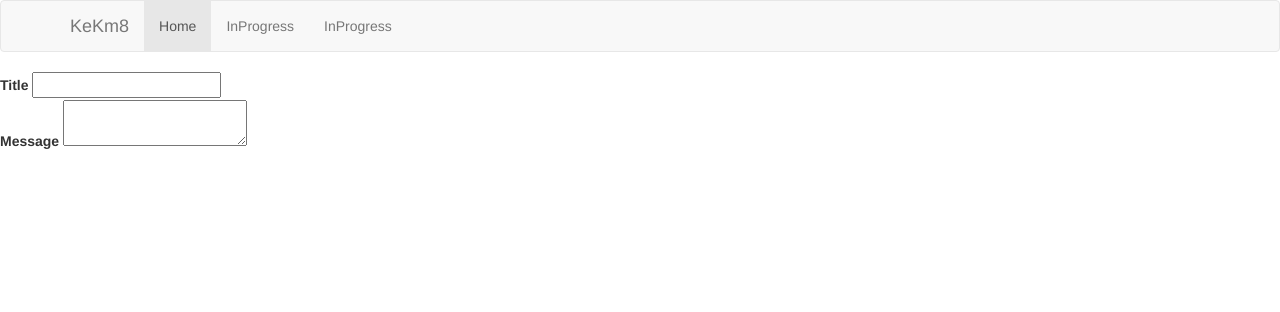
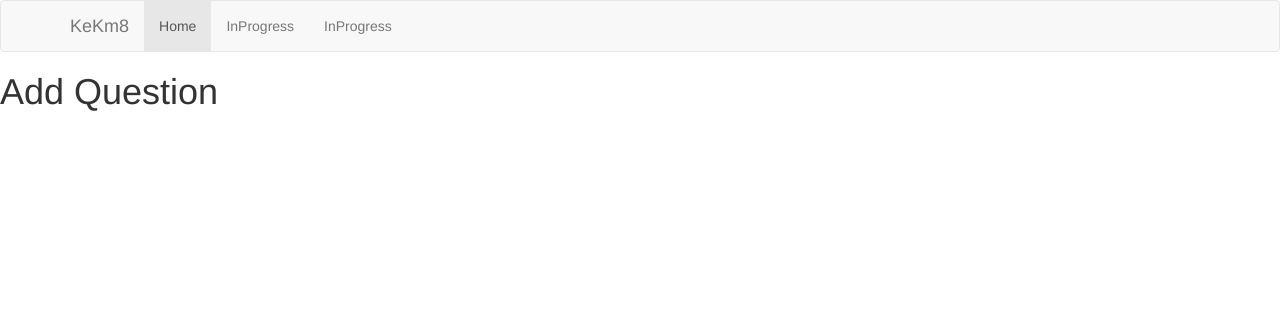
Before and after one commit to Dusernajder/ask_mate_teamproject, a Flask app: template templates/add_question.html in a window 1280 px wide. Shown: the top 312 px of the page. Run offline with Flask 2, Linux system fonts and the light colour scheme; the template is opened without the code that fills it, so the values that code supplies are empty; some libraries are stand-ins or nearby versions.

Commit message:
under construction, commit to be able to pull

```diff
--- a/server.py
+++ b/server.py
@@ -24,11 +24,13 @@ def show_question(question_id):
 def add_question():
 
     if request.method == 'POST':
+        question_id = data_handler.get_id(data_handler.QUESTION_DATA_FILE_PATH)
+        title = request.form['title']
+        message = request.form['message']
+
         return redirect("/")
 
-    return render_template('')
-
-    return render_template('add_question.html')
+    return render_template('add_question-html')
 
 
 if __name__ == "__main__":
--- a/templates/add_question.html
+++ b/templates/add_question.html
@@ -1,15 +1,18 @@
 {% extends 'layout.html' %}
 
 {% block content %}
-    <form name="question" method="post">
-        <div id="title">
-            <label for="title">Title</label>
-            <input name="title">
-        </div>
-        <div id="message">
-            <label for="message">Message</label>
-            <textarea name="message"></textarea>
-        </div>
-    </form>
+
+    <h1>Add Question</h1>
+
+    {#    <form name="question" method="post">#}
+    {#        <div id="title">#}
+    {#            <label for="title">Title</label>#}
+    {#            <input name="title">#}
+    {#        </div>#}
+    {#        <div id="message">#}
+    {#            <label for="message">Message</label>#}
+    {#            <textarea name="message"></textarea>#}
+    {#        </div>#}
+    {#    </form>#}
 
 {% endblock %}
--- a/templates/home.html
+++ b/templates/home.html
@@ -11,7 +11,7 @@
             <div id="questions">
                 <div><a href="question/{{ question.id }}">{{ question.title }}</a></div>
                 <div>{{ question.submission_time }}</div>
-                <div>{{ question.vote_number }}</div>
+                <div>{{ question.view_number }}</div>
                 <div>{{ question.vote_number }}</div>
             </div>
         {% endfor %}
```
